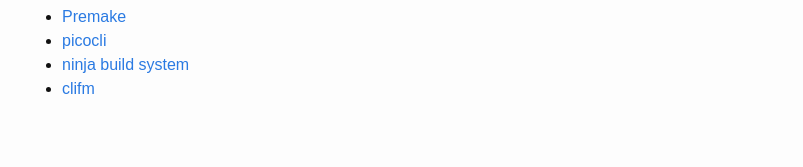
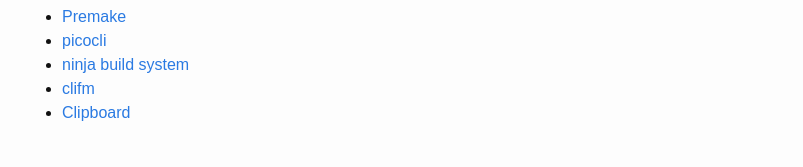
Before and after one commit to jhasse/clicolors, a Jekyll site: the page built from index.md, in a window 1280 px wide. Shown: the part 1932-2099 px from the top of the page, without its empty margins (238-1041 px from the left). Built offline with Jekyll 4.4.1, drawn with Linux system fonts in a browser that asks for light colours; before the commit the page ends 2078 px from its top, so only the background shows below that.

Commit message:
Add Clipboard to resolved list
A continuation of an earlier issue resolution with NO_COLOR

```diff
--- a/index.md
+++ b/index.md
@@ -102,3 +102,4 @@ The following bug reports have been resolved:
  * [picocli](https://github.com/remkop/picocli/releases/tag/v3.9.0#3.9.0-ANSI-heuristics)
  * [ninja build system](https://github.com/ninja-build/ninja/commit/bf7107bb864d0383028202e3f4a4228c02302961)
  * [clifm](https://github.com/leo-arch/clifm/commit/057b7c684b25707d5ad5505a382dde2becb3eed0)
+ * [Clipboard](https://github.com/Slackadays/Clipboard/commit/8c6da08c93e567318bb268f10db5e95fba41461e)
```
